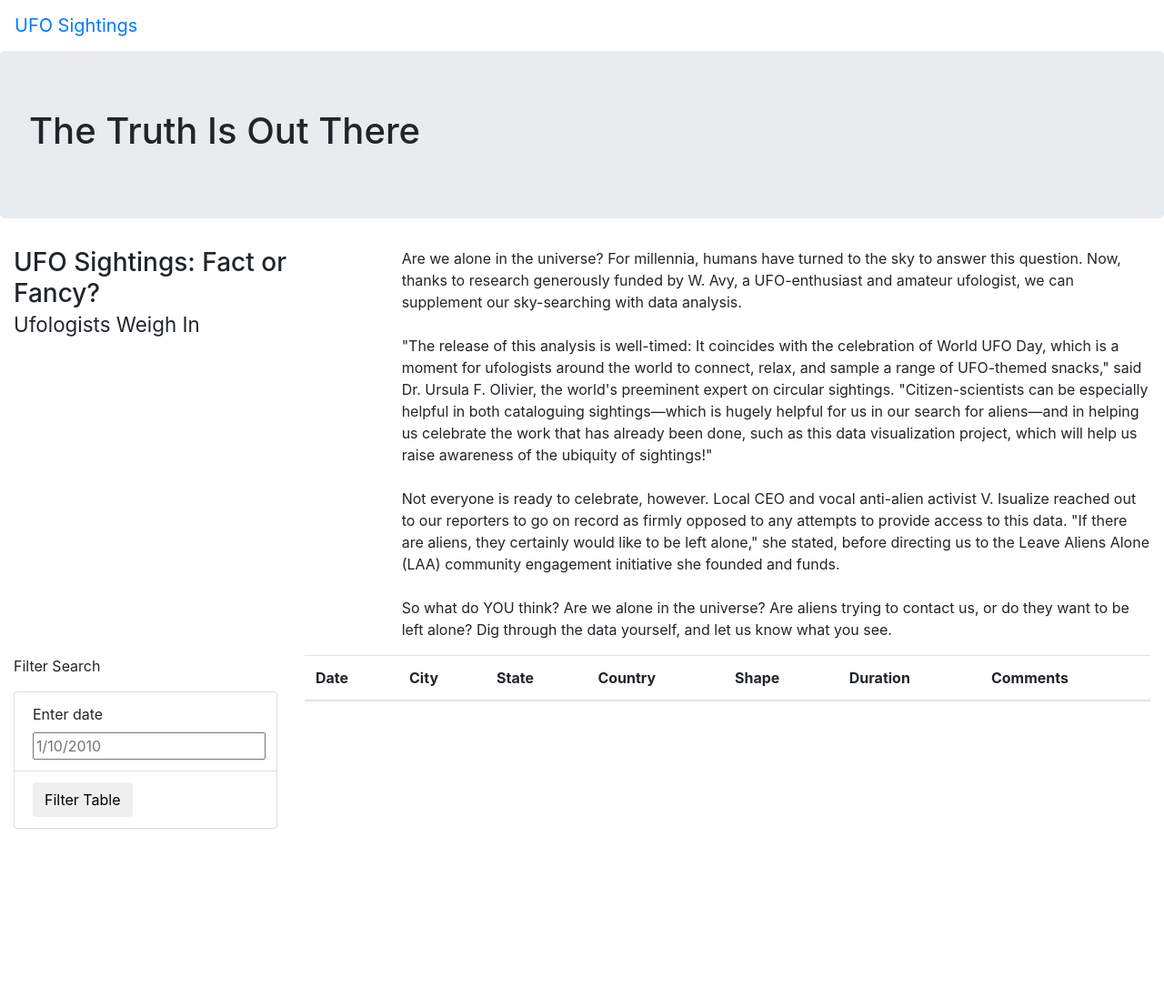
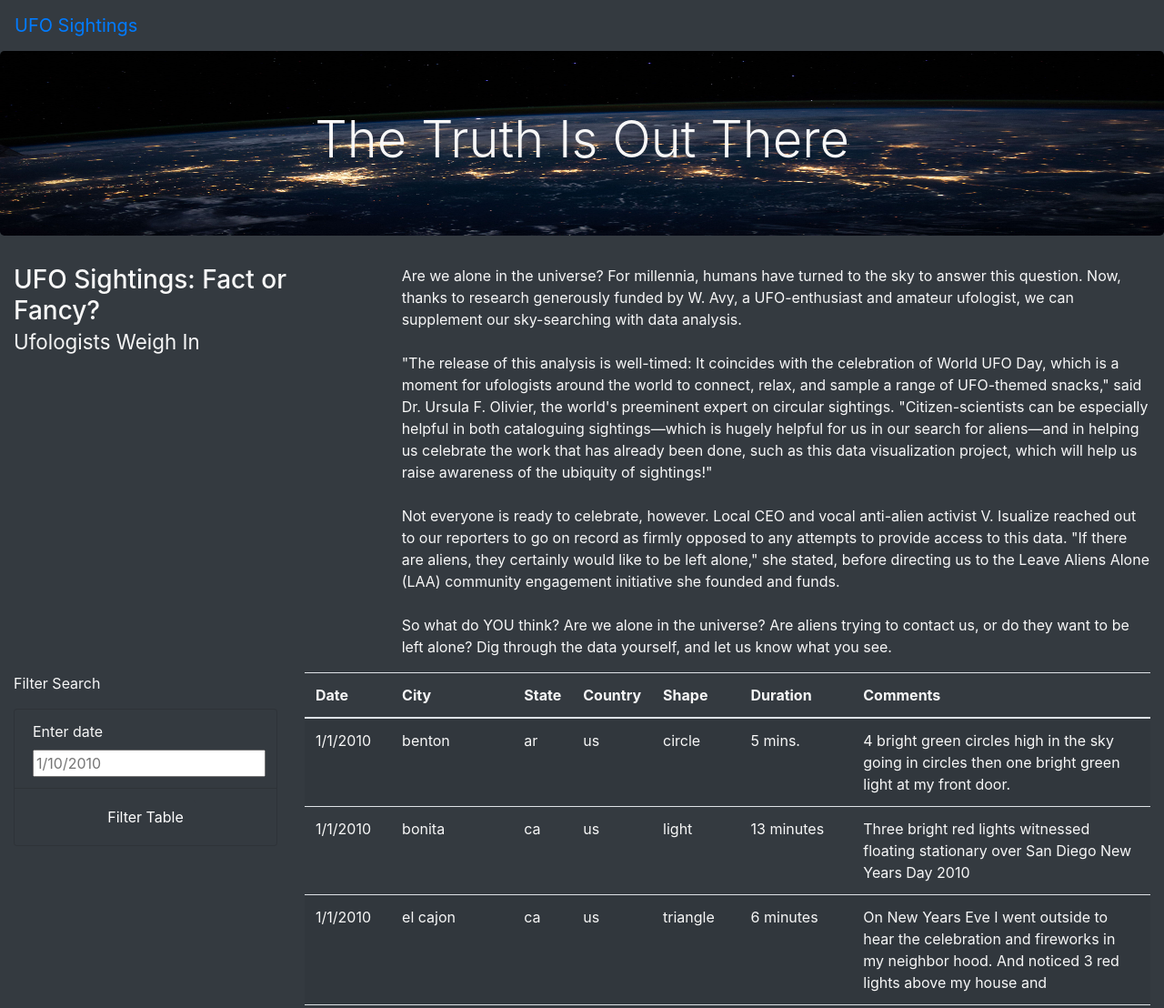
Before and after one commit to etdirksen/UFO-Sighting-Webpage, a plain HTML site: page index.html in a window 1280 px wide. Shown: the top 1108 px of the page at 91% size. Before the commit the page ends 911 px from the top, so only its background shows below. Drawn offline with nearby package versions, Linux system fonts and the light colour scheme.

Commit message:
challenge ready

```diff
--- a/index.html
+++ b/index.html
@@ -13,15 +13,15 @@
     />
     <link rel="stylesheet" href="static/css/style.css">
 </head>
-<body>
+<body class="bg-dark">
     <div class="wrapper">
-        <nav class="navbar navbar-expand-lg">
+        <nav class="navbar bg-dark navbar-expand-lg">
             <a class="navbar-brand" href="index.html">UFO Sightings</a>
         </nav>
     </div>
 
     <div class="jumbotron">
-        <h1>The Truth Is Out There</h1>
+        <h1 class="display-4">The Truth Is Out There</h1>
     </div>
 
     <div class="container-fluid">
@@ -40,15 +40,15 @@
     <div class="container-fluid">
         <div class="row">
             <div class="col-md-3">
-                <form>
+                <form class="bg-dark">
                     <p>Filter Search</p>
-                    <ul class="list-group">
-                        <li class="list-group-item">
+                    <ul class="list-group bg-dark">
+                        <li class="list-group-item bg-dark">
                             <label for="date">Enter date</label>
                             <input type="text" placeholder="1/10/2010" id="datetime" />
                         </li>
-                        <li class="list-group-item">
-                            <button id="filter-btn" type="button" class="btn btn-default">Filter Table</button>
+                        <li class="list-group-item bg-dark">
+                            <center><button id="filter-btn" type="button" class="btn btn-dark">Filter Table</button></center>
                         </li>
                     </ul>
                 </form>
@@ -71,5 +71,11 @@
             </div>
         </div>
     </div>
+
+
+
+    <script src="https://cdnjs.cloudflare.com/ajax/libs/d3/4.11.0/d3.js"></script>
+    <script src="static/js/data.js"></script>
+    <script src="static/js/app.js"></script>
 </body>
 </html>
--- a/static/css/style.css
+++ b/static/css/style.css
@@ -0,0 +1,9 @@
+body {
+    color: #f7f7f7;
+  }
+
+.jumbotron {
+    background-image: url("../images/nasa.jpg");
+    background-size: 100% 100%;
+    text-align: center;
+}
```
Also changed, not shown: static/images/nasa.jpg (added).
